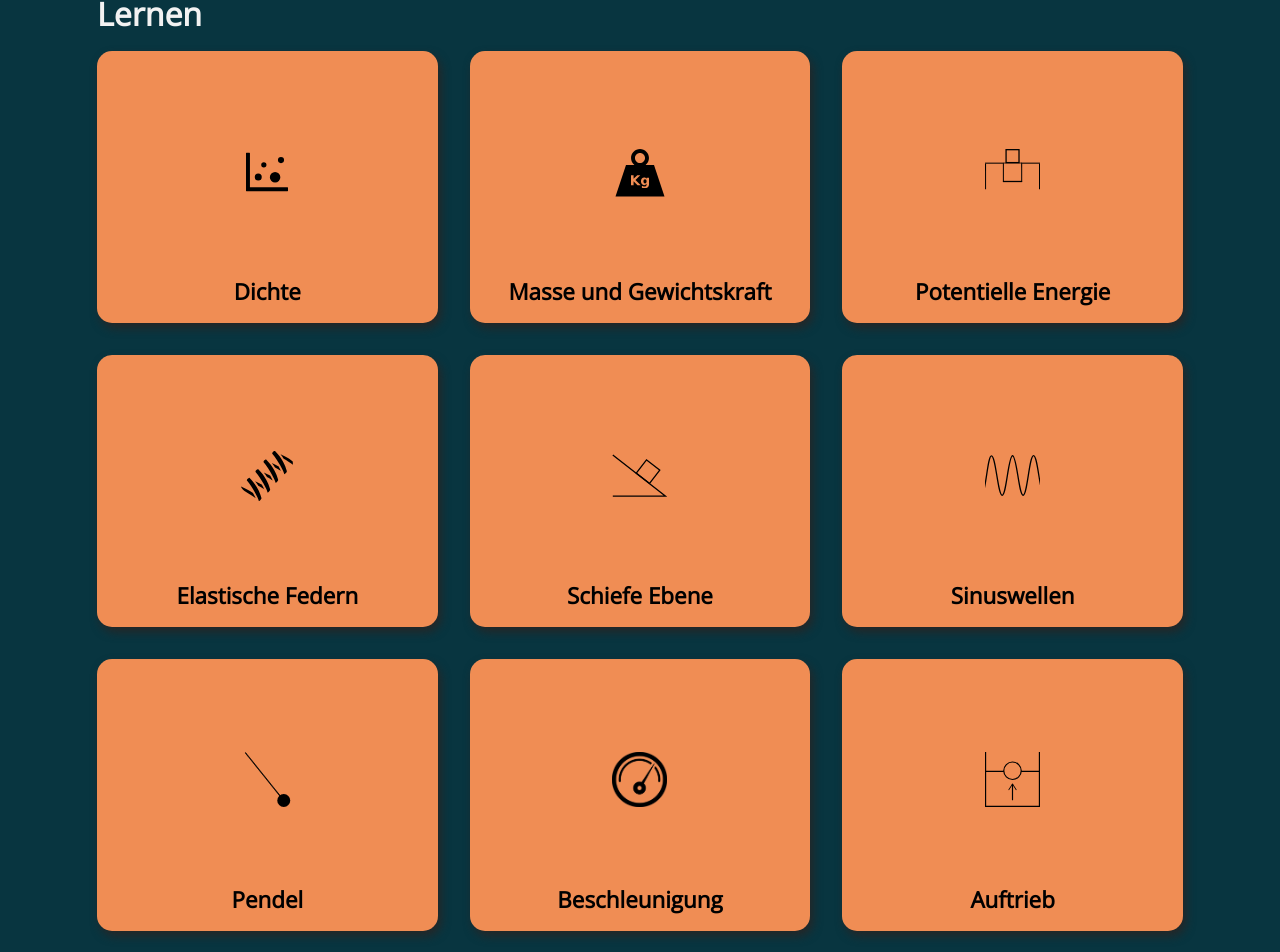
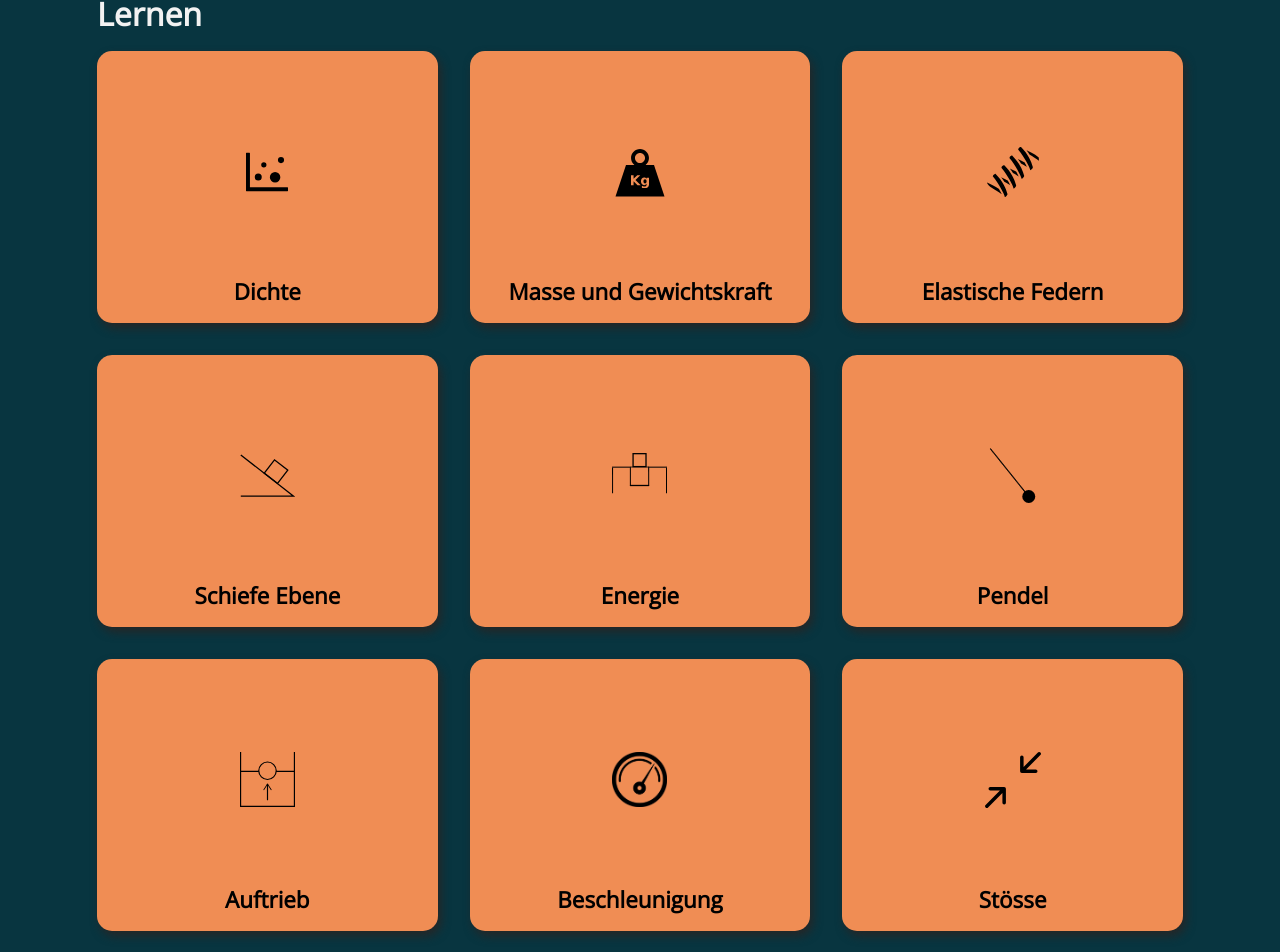
Before and after one commit to PerOle15/study-physics, a React (Create React App) app: page /study in a window 1280 px wide. Shown: the part 152-1104 px from the top of the page. Built offline with nearby package versions, Linux system fonts and the light colour scheme.

Commit message:
new arrangement

```diff
--- a/src/components/MainStudyPage.jsx
+++ b/src/components/MainStudyPage.jsx
@@ -1,5 +1,5 @@
 import { Link } from 'react-router-dom'
-import { GiWeight, GiSpring, GiWindSlap, GiThrowingBall } from 'react-icons/gi'
+import { GiWeight, GiSpring, GiThrowingBall } from 'react-icons/gi'
 import { AiOutlineDotChart } from 'react-icons/ai'
 import { BsArrowsAngleContract } from 'react-icons/bs'
 import pendulum from '../svg/pendulum.svg'
@@ -27,12 +27,6 @@ function MainStudyPage() {
           </div>
           <p className='card-heading secondary'>Masse und Gewichtskraft</p>
         </Link>
-        <Link to='potential-energy' className='card'>
-          <div className='card-icon'>
-            <img src={potentialEnergy} alt='' />
-          </div>
-          <p className='card-heading secondary'>Potentielle Energie</p>
-        </Link>
         <Link to='springs' className='card'>
           <div className='card-icon'>
             <GiSpring />
@@ -45,11 +39,11 @@ function MainStudyPage() {
           </div>
           <p className='card-heading secondary'>Schiefe Ebene</p>
         </Link>
-        <Link to='sine-wave' className='card'>
+        <Link to='energy' className='card'>
           <div className='card-icon'>
-            <img src={wave} alt='' />
+            <img src={potentialEnergy} alt='' />
           </div>
-          <p className='card-heading secondary'>Sinuswellen</p>
+          <p className='card-heading secondary'>Energie</p>
         </Link>
         <Link to='pendulum' className='card'>
           <div className='card-icon'>
@@ -57,17 +51,23 @@ function MainStudyPage() {
           </div>
           <p className='card-heading secondary'>Pendel</p>
         </Link>
+        <Link to='buoyancy' className='card'>
+          <div className='card-icon'>
+            <img src={buoyancy} alt='' />
+          </div>
+          <p className='card-heading secondary'>Auftrieb</p>
+        </Link>
         <Link to='acceleration' className='card'>
           <div className='card-icon'>
             <img src={acceleration} alt='' />
           </div>
           <p className='card-heading secondary'>Beschleunigung</p>
         </Link>
-        <Link to='buoyancy' className='card'>
+        <Link to='collision' className='card'>
           <div className='card-icon'>
-            <img src={buoyancy} alt='' />
+            <BsArrowsAngleContract />
           </div>
-          <p className='card-heading secondary'>Auftrieb</p>
+          <p className='card-heading secondary'>Stösse</p>
         </Link>
         <Link to='throw' className='card'>
           <div className='card-icon'>
@@ -75,17 +75,17 @@ function MainStudyPage() {
           </div>
           <p className='card-heading secondary'>Schiefer Wurf</p>
         </Link>
+        <Link to='sine-wave' className='card'>
+          <div className='card-icon'>
+            <img src={wave} alt='' />
+          </div>
+          <p className='card-heading secondary'>Sinuswellen</p>
+        </Link>
         <Link to='wave-addition' className='card'>
           <div className='card-icon'>
             <img src={interference} alt='' />
           </div>
           <p className='card-heading secondary'>Interferenz von Sinuswellen</p>
-        </Link>
-        <Link to='collision' className='card'>
-          <div className='card-icon'>
-            <BsArrowsAngleContract />
-          </div>
-          <p className='card-heading secondary'>Stösse</p>
         </Link>
       </div>
     </div>
--- a/src/index.js
+++ b/src/index.js
@@ -48,10 +48,7 @@ ReactDOM.render(
                 <Route path='pendulum' element={<PendulumPage />} />
                 <Route path='acceleration' element={<AccelerationPage />} />
                 <Route path='buoyancy' element={<BuoyancyPage />} />
-                <Route
-                  path='potential-energy'
-                  element={<PotentialEnergyPage />}
-                />
+                <Route path='energy' element={<PotentialEnergyPage />} />
                 <Route path='springs' element={<SpringPage />} />
                 <Route path='mass' element={<MassPage />} />
                 <Route path='throw' element={<ThrowPage />} />
--- a/src/studyPages/PotentialEnergyPage.jsx
+++ b/src/studyPages/PotentialEnergyPage.jsx
@@ -2,7 +2,7 @@ import PotentialEnergySketch from '../sketches/PotentialEnergySketch'
 import ImportantFormulas from '../components/ImportantFormulas'
 
 function DensityPage() {
-  document.title = 'Fysihka - Potentielle Energie'
+  document.title = 'Fysihka - Energie'
 
   const formulas = []
   const potFormula = '$$E_{pot}=m\\cdot g\\cdot h$$'
@@ -12,7 +12,7 @@ function DensityPage() {
 
   return (
     <div className='container'>
-      <p className='page-heading'>Potentielle Energie</p>
+      <p className='page-heading'>Energie</p>
       <PotentialEnergySketch />
       <section className='topic-description'>
         <div className='short-description'>
```
